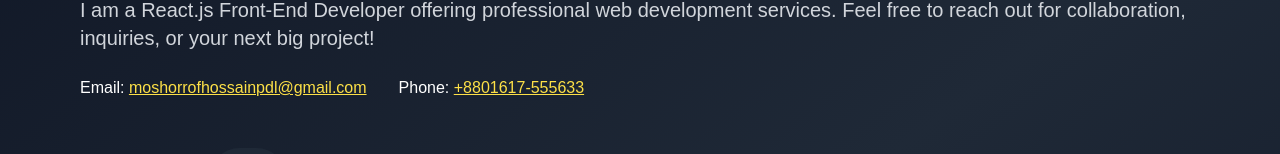
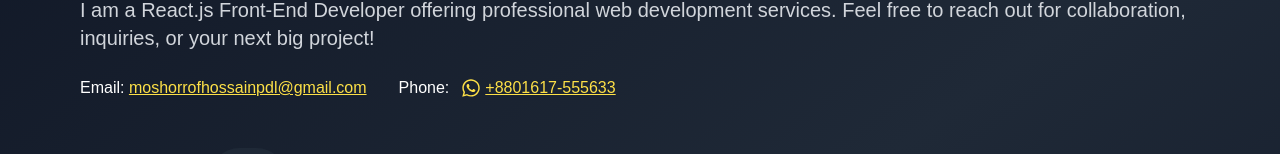
Before and after one commit to MosharrofHossainweb/Personal-management, a React (Vite) app: page /contact in a window 1280 px wide. Shown: the part 221-375 px from the top of the page. Built offline with nearby package versions, Linux system fonts and the light colour scheme.

Commit message:
2ndt commit

```diff
--- a/src/Pages/Contact/Contact.jsx
+++ b/src/Pages/Contact/Contact.jsx
@@ -4,6 +4,7 @@ import { FaFacebook } from "react-icons/fa";
 import { IoLogoLinkedin } from "react-icons/io5";
 import { FaGithub } from "react-icons/fa";
 import { TbWorld } from "react-icons/tb";
+import { FaWhatsapp } from "react-icons/fa";
 const Contact = () => {
   return (
     <>
@@ -28,13 +29,13 @@ const Contact = () => {
                 moshorrofhossainpdl@gmail.com
               </a>
             </p>
-            <p>
+            <p className="flex gap-3">
               Phone:{" "}
               <a
                 href="tel:+8801617555633"
-                className="text-yellow-300 underline hover:text-yellow-400 transition"
+                className="text-yellow-300 underline flex items-center git init gap-1 hover:text-yellow-400 transition"
               >
-                +8801617-555633
+               <FaWhatsapp className="text-xl " /> +8801617-555633
               </a>
             </p>
           </div>
```
